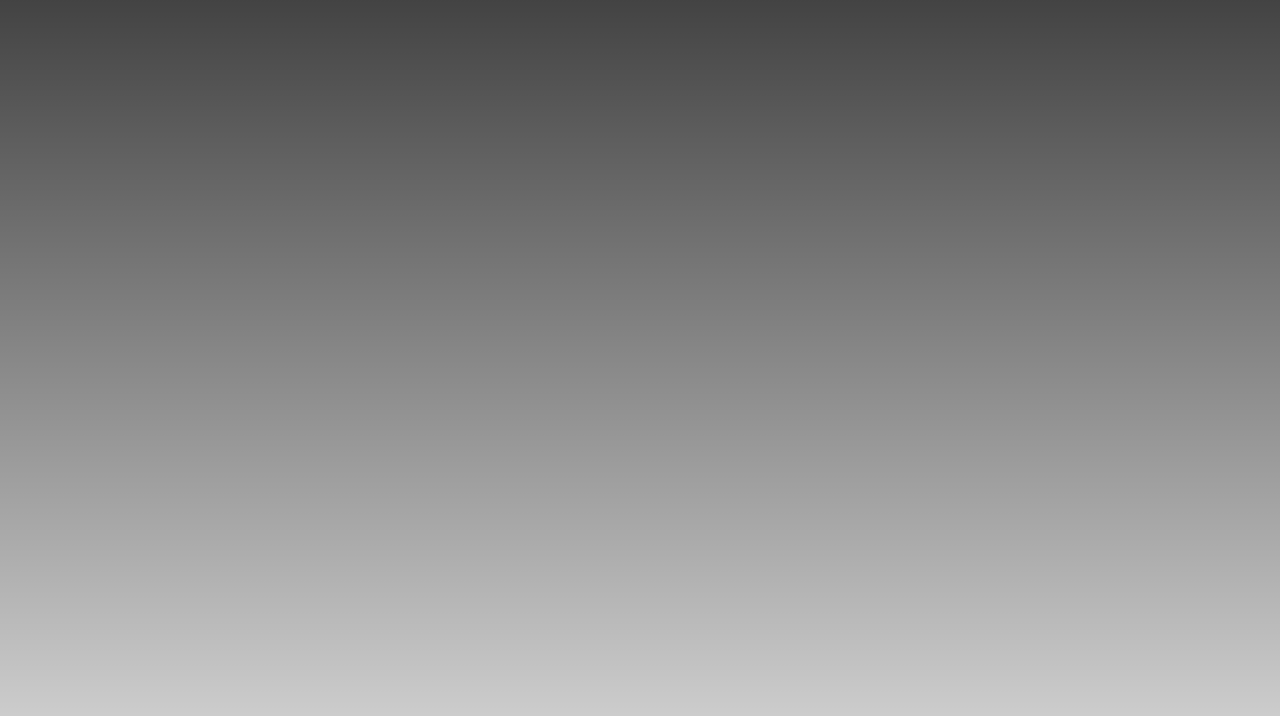
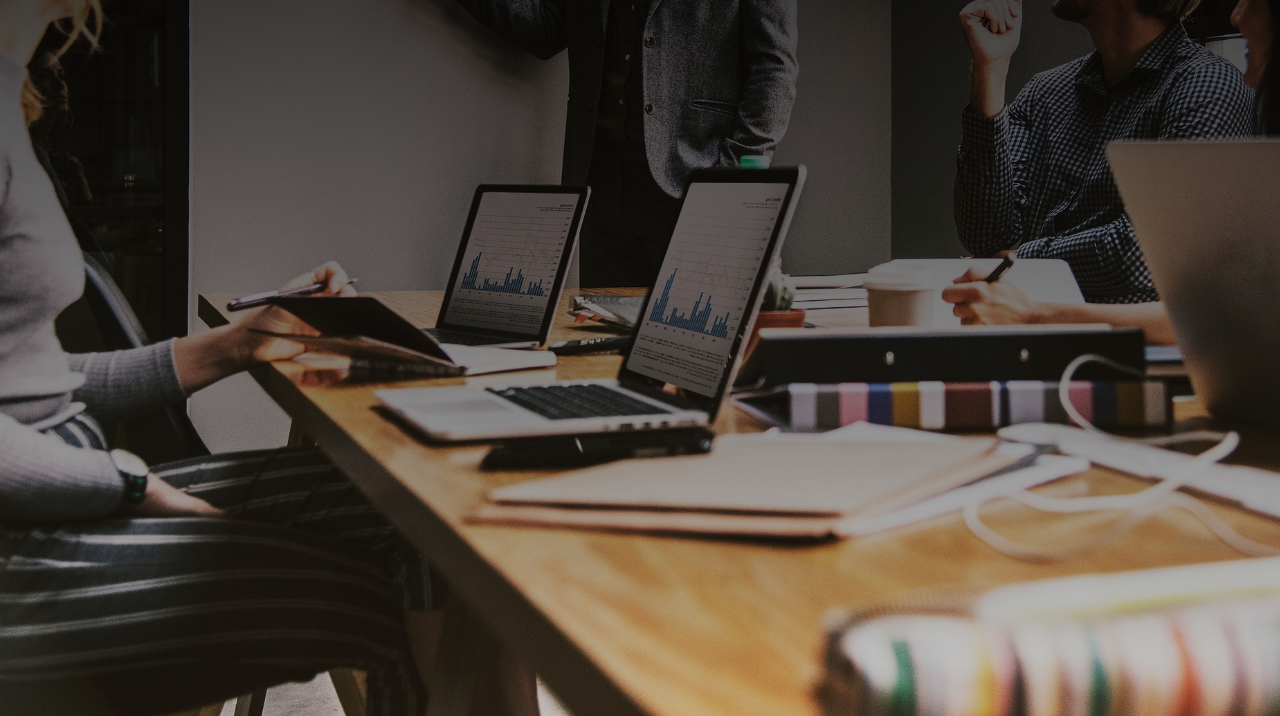
Before and after one commit to kuldeep8067/landing.page, a plain HTML site: page index.html in a window 1280 px wide. Shown: the part 84-800 px from the top of the page. Drawn offline with Linux system fonts and the light colour scheme.

Commit message:
Update style.css

```diff
--- a/style.css
+++ b/style.css
@@ -7,7 +7,7 @@
 header{
     width: 100%;
     height: 100vh;
-    background:linear-gradient(rgba(0,0,0,0.8),rgba(0,0,0,0.2)), url(img/emslandingpage.jpg);
+    background:linear-gradient(rgba(0,0,0,0.8),rgba(0,0,0,0.2)), url(emslandingpage.jpg);
     background-size: cover;
     font-family: sans-serif;
 }
```
